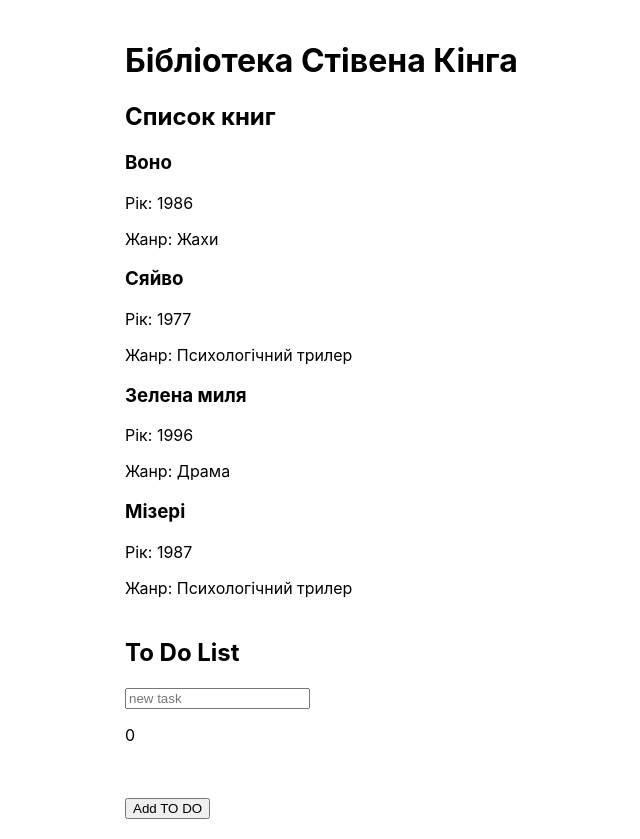
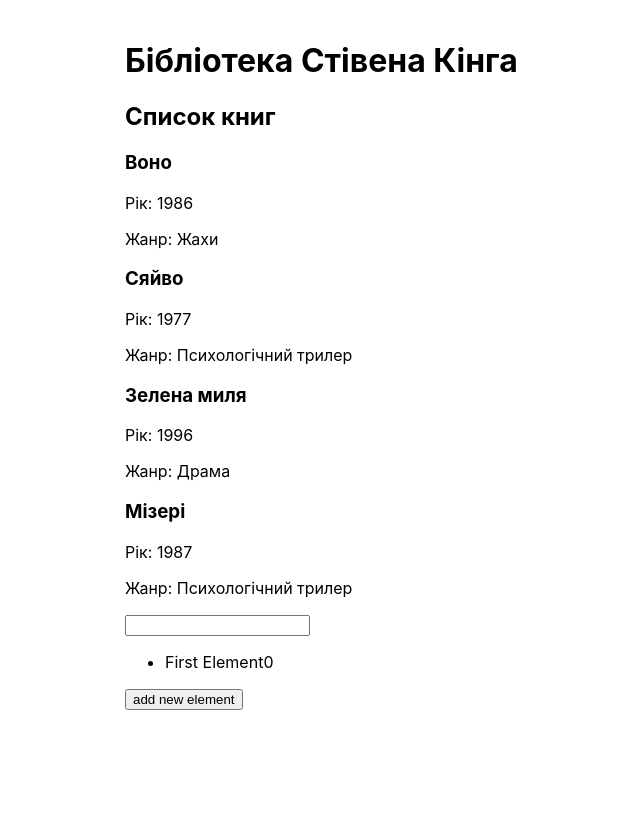
Before and after one commit to elena1964synyshyn/git, a React (Create React App) app in the folder git-app/: page / in a window 1280 px wide. Shown: the whole page, without its empty margins (215-855 px from the left). After the commit the page ends 800 px from the top, so only its background shows below. Built offline with nearby package versions, Linux system fonts and the light colour scheme.

Commit message:
update todolist

```diff
--- a/git-app/src/Components/TodoList.js
+++ b/git-app/src/Components/TodoList.js
@@ -1,61 +1,44 @@
-import React, { Component } from 'react';
+import { useState } from 'react';
 
-class TodoList extends Component {
-  constructor(props) {
-    super(props);
-    this.state = {
-      input: '',
-      todos: [],
-    };
-  }
-
-  onChangeHandler = e => {
-    this.setState({ input: e.target.value });
+const TodoList = () => {
+  const [input, setInput] = useState('');
+  const [item, setItem] = useState(['First Element']);
+  const onClickHandler = input => {
+    const updatedElement = [...item, input];
+    setItem(updatedElement);
+    setInput('');
   };
 
-  onClickHandler = () => {
-    if (this.state.input.trim() === '') return;
-    this.setState(prevState => ({
-      todos: [...prevState.todos, prevState.input],
-      input: '',
-    }));
+  const onChangeHandler = e => {
+    const value = e.target.value;
+    setInput(value);
   };
 
-  onKeyDownHandler = e => {
+  const onEnterHandler = e => {
     if (e.key === 'Enter') {
-      this.onClickHandler();
+      const updatedElement = [...item, input];
+      setItem(updatedElement);
+      setInput('');
     }
   };
-
-  render() {
-    const { input, todos } = this.state;
   return (
-      <div style={{ marginTop: '40px' }}>
-        <h2>To Do List</h2>
+    <>
       <input
+        onKeyDown={onEnterHandler}
+        onChange={onChangeHandler}
         value={input}
-          onChange={this.onChangeHandler}
-          onKeyDown={this.onKeyDownHandler}
-          placeholder="new task"
       />
-
-        <p> {todos.length}</p>
-        <ul
-          style={{
-            listStyle: 'disc',
-            textAlign: 'left',
-            display: 'inline-block',
-          }}
-        >
-          {todos.map((todo, index) => (
-            <li key={index}>{todo}</li>
+      <ul>
+        {item.map((element, index) => (
+          <li key={`${element}${index}`}>
+            {element}
+            {index}
+          </li>
         ))}
       </ul>
-        <br />
-        <button onClick={this.onClickHandler}>Add TO DO</button>
-      </div>
+      <button onClick={() => onClickHandler(input)}> add new element</button>
+    </>
   );
-  }
-}
+};
 
 export default TodoList;
```
Lines whose indentation alone changed are shown as unchanged.
